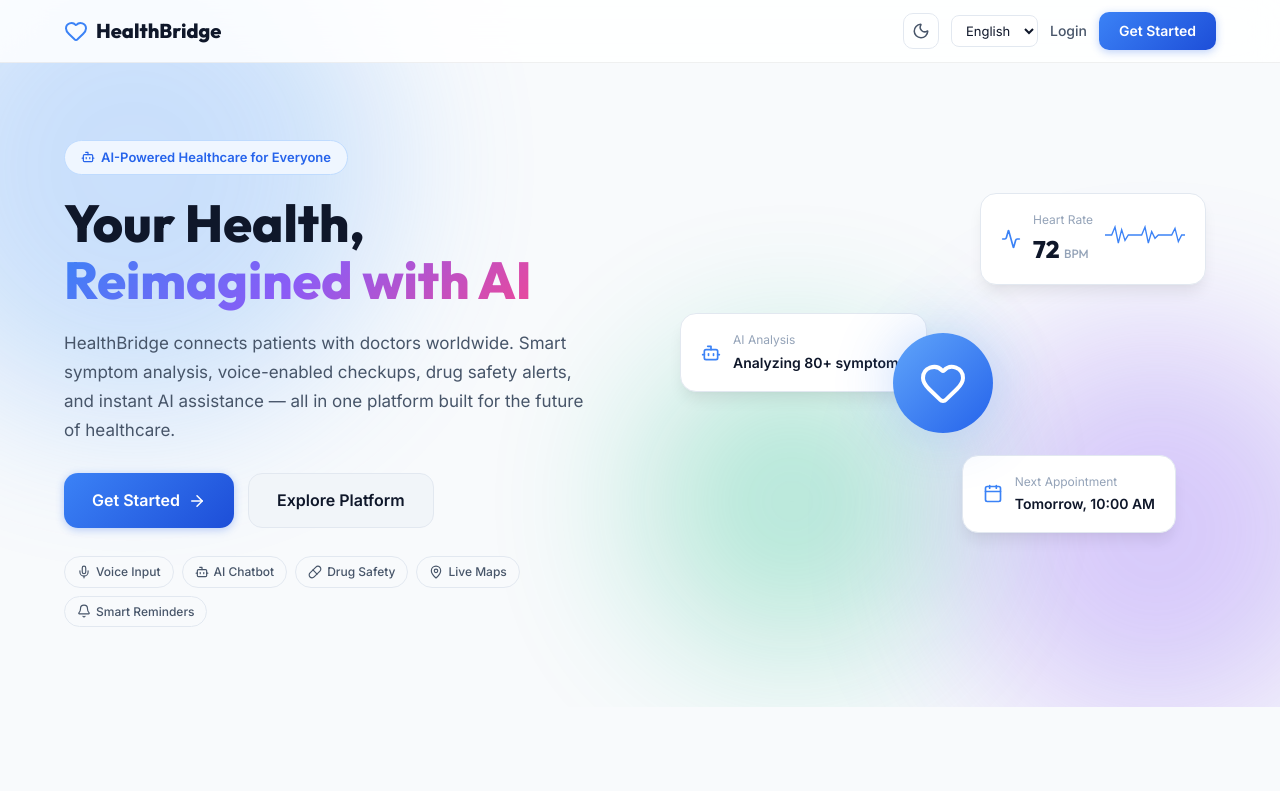
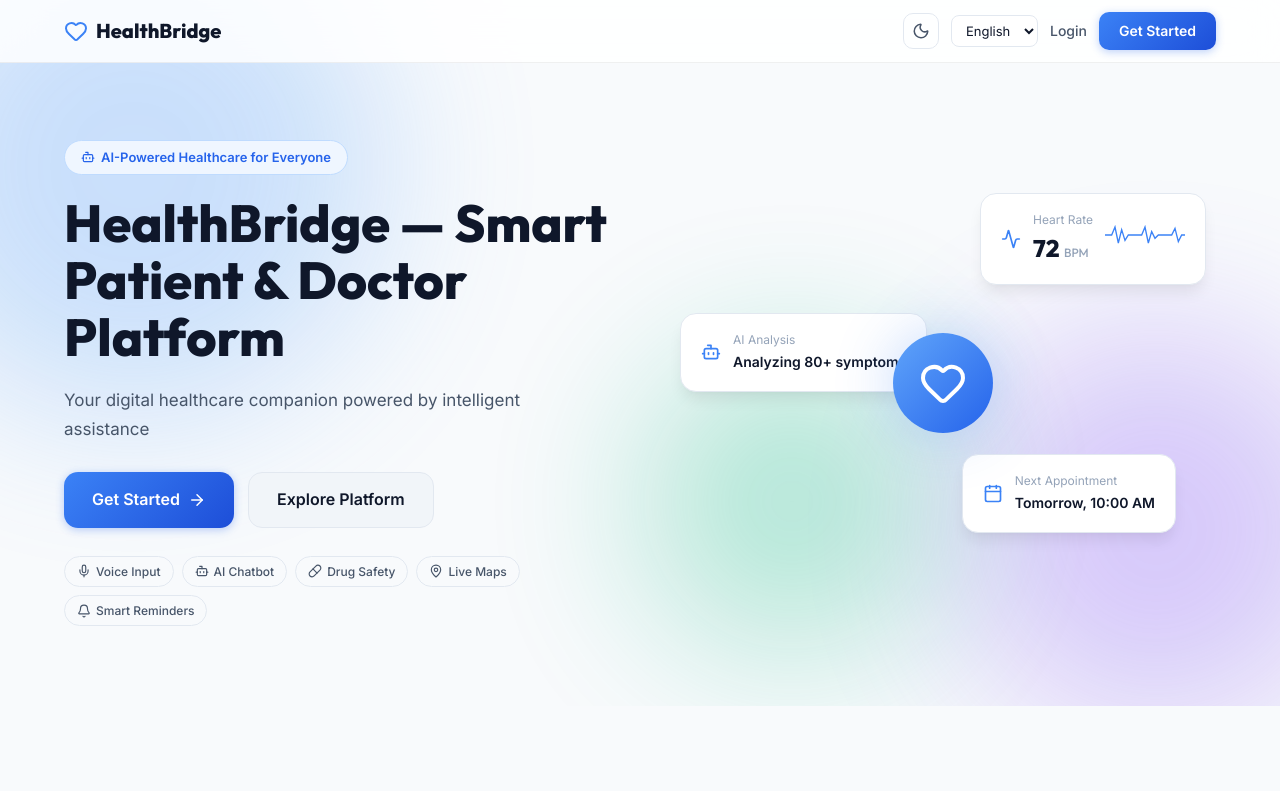
Before and after one commit to Santosh379/healthbridge, a React (Vite) app: page /#/ in a window 1280 px wide. Shown: the top 791 px of the page. Built offline with nearby package versions, Linux system fonts and the light colour scheme.

Commit message:
Translate hero text in Landing page

```diff
--- a/src/pages/Landing.jsx
+++ b/src/pages/Landing.jsx
@@ -59,13 +59,10 @@ export default function Landing() {
               <Bot size={14} /> AI-Powered Healthcare for Everyone
             </div>
             <h1 className="hero-title">
-              Your Health,<br />
-              <span className="hero-gradient-text">Reimagined with AI</span>
+              {t('heroTitle')}
             </h1>
             <p className="hero-subtitle">
-              HealthBridge connects patients with doctors worldwide. Smart symptom analysis,
-              voice-enabled checkups, drug safety alerts, and instant AI assistance —
-              all in one platform built for the future of healthcare.
+              {t('heroSubtitle')}
             </p>
             <div className="hero-actions">
               <Link to="/register" className="btn btn-primary btn-xl hero-btn">
```
